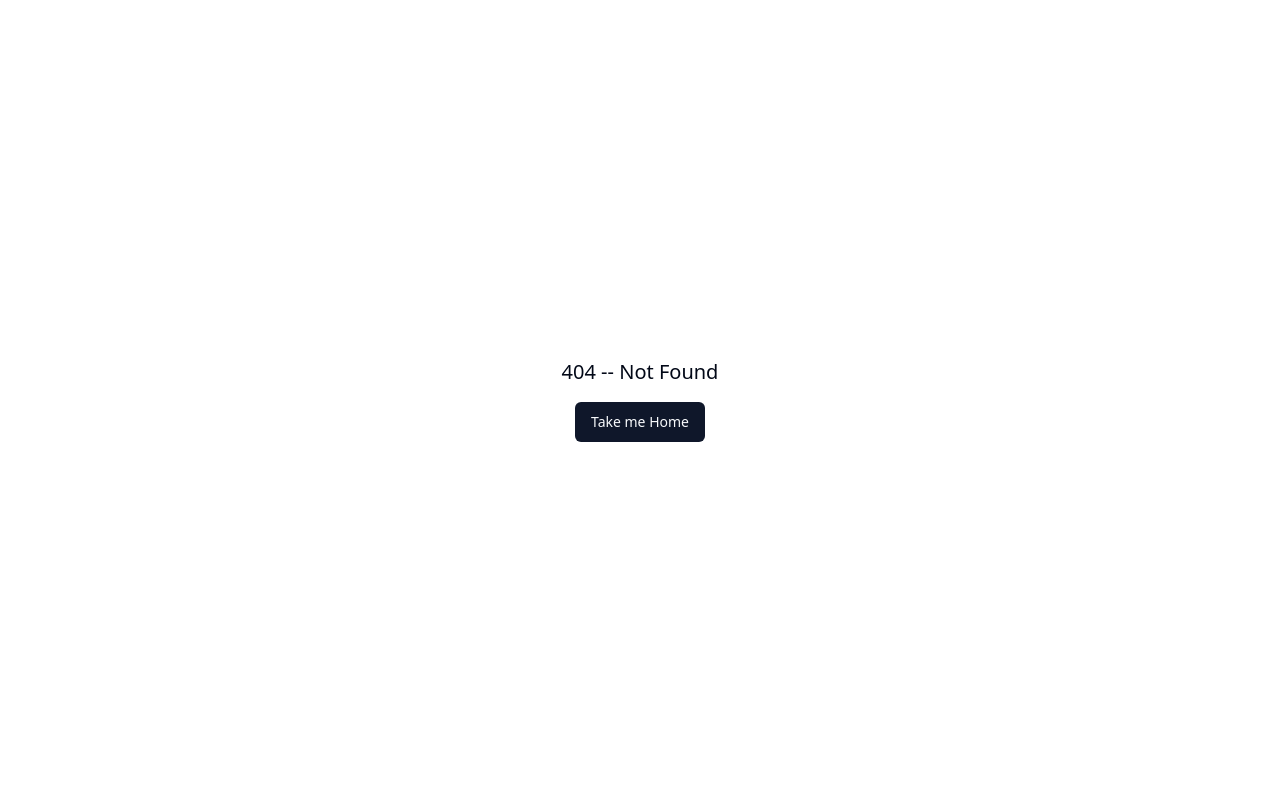
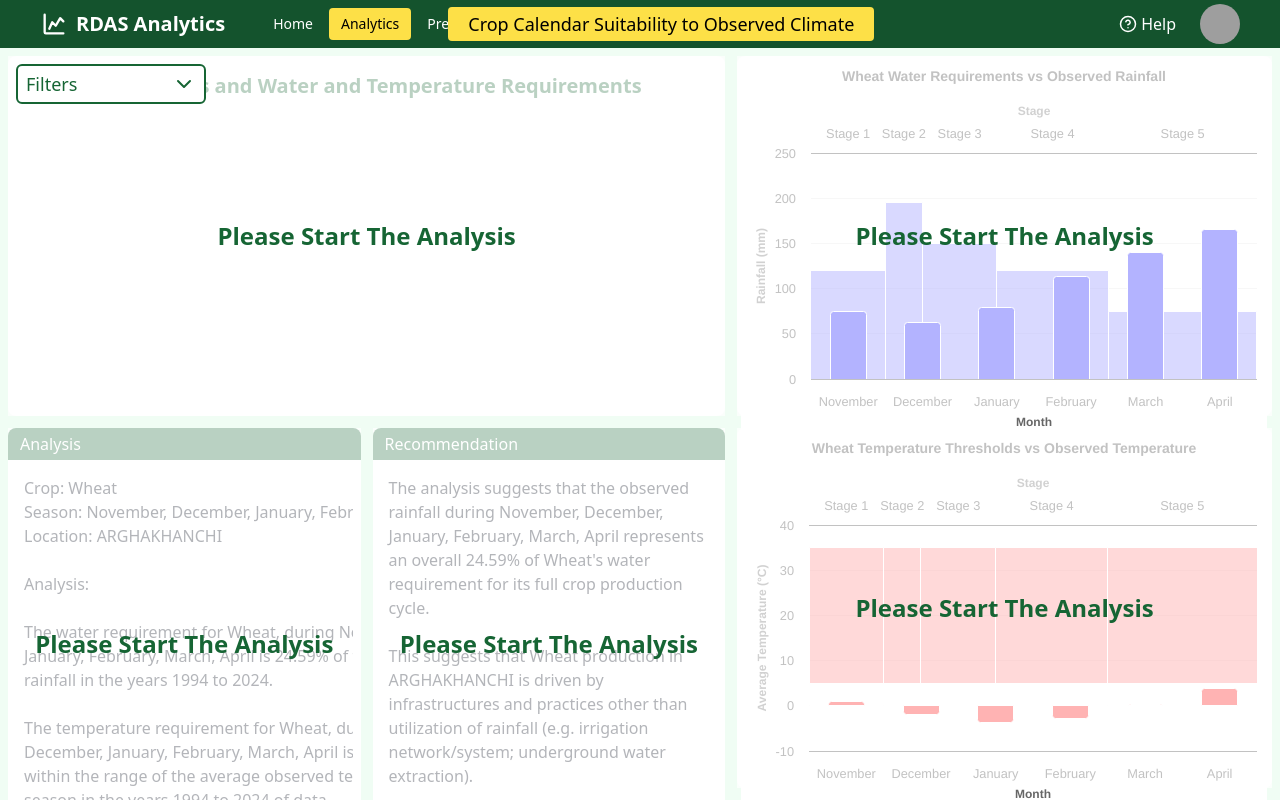
Before and after one commit to aman-RIMES/rdas-analytics-fe, a React (Vite) app: page /analytics-crop in a window 1280 px wide. Before the commit this address had no page. Built offline with nearby package versions, Linux system fonts and the light colour scheme; grey boxes are pictures that could not be loaded; what ldrs would draw is missing.

Commit message:
(feat) highlight navbar menu depending on what tool is currently in use

```diff
--- a/src/App.tsx
+++ b/src/App.tsx
@@ -35,11 +35,11 @@ function App() {
           element: <ElNinoAnalytics />,
         },
         {
-          path: "/land-use",
+          path: "/analytics-land",
           element: <LandUse />,
         },
         {
-          path: "/temps",
+          path: "/predictive-temps",
           element: <TempS />,
         },
         {
@@ -47,7 +47,7 @@ function App() {
           element: <PredictiveTools />,
         },
         {
-          path: "/crop-tools/",
+          path: "/analytics-crop/",
           element: <CropTools />,
         },
         {
--- a/src/components/menuBar.tsx
+++ b/src/components/navMenuBar.tsx
@@ -13,9 +13,6 @@ export function NavMenubar() {
     <Menubar className="bg-transparent border-0 ">
       <NavLink
         className={cn(
-          location.pathname === "/predictive-tools"
-            ? "text-foreground"
-            : "text-foreground/50",
           "transition-colors hover:text-foreground/80 text-md font-medium text-white hover:bg-yellow-300 rounded-sm px-3 py-[6px]"
         )}
         to="//rdas.rimes.int"
@@ -23,19 +20,27 @@ export function NavMenubar() {
         Home
       </NavLink>
       <MenubarMenu>
-        <MenubarTrigger className="">Analytics</MenubarTrigger>
+        <MenubarTrigger
+          className={cn(
+            (location.pathname.startsWith("/analytics-") ||
+              location.pathname === "/elnino-analytics") &&
+              "data-[state=closed]:bg-yellow-300 data-[state=closed]:text-black"
+          )}
+        >
+          Analytics
+        </MenubarTrigger>
         <MenubarContent className="bg-green-700 text-white border-0 p-2">
           <NavLink to="/elnino-analytics">
             <MenubarItem className="font-medium text-sm ">
               El Nino and Local Climate
             </MenubarItem>
           </NavLink>
-          <NavLink to="/crop-tools">
+          <NavLink to="/analytics-crop">
             <MenubarItem className="font-medium text-sm ">
               Crop Calendar Suitability to Observed Climate
             </MenubarItem>
           </NavLink>
-          <NavLink to="/land-use">
+          <NavLink to="/analytics-land">
             <MenubarItem className="font-medium text-sm ">
               Land Use & Land Cover Change
             </MenubarItem>
@@ -45,7 +50,15 @@ export function NavMenubar() {
         </MenubarContent>
       </MenubarMenu>
       <MenubarMenu>
-        <MenubarTrigger className="">Predictive Tools</MenubarTrigger>
+        <MenubarTrigger
+          className={cn(
+            (location.pathname.startsWith("/predictive-") ||
+              location.pathname === "/predictive-tools") &&
+              "data-[state=closed]:bg-yellow-300 data-[state=closed]:text-black"
+          )}
+        >
+          Predictive Tools
+        </MenubarTrigger>
         <MenubarContent className="bg-green-700 text-white border-0 p-2">
           <NavLink to="/predictive-tools">
             <MenubarItem className="font-medium text-sm ">
@@ -53,7 +66,7 @@ export function NavMenubar() {
             </MenubarItem>
             {/* <MenubarSeparator className="bg-yellow-300" /> */}
           </NavLink>
-          <NavLink to="/temps">
+          <NavLink to="/predictive-temps">
             <MenubarItem className="font-medium text-sm ">TempS</MenubarItem>
           </NavLink>
         </MenubarContent>
--- a/src/components/navbar.tsx
+++ b/src/components/navbar.tsx
@@ -13,7 +13,7 @@ import {
 } from "./ui/sheet";
 import { Sidebar } from "./sidebar";
 import { ScrollArea } from "./ui/scroll-area";
-import { NavMenubar } from "./menuBar";
+import { NavMenubar } from "./navMenuBar";
 import { routeDefinitions } from "@/constants";
 export default function NavBar() {
   const location = useLocation();
--- a/src/constants.ts
+++ b/src/constants.ts
@@ -437,11 +437,11 @@ export const geoJsonStructure = {
 };
 
 export const routeDefinitions = {
-  "/crop-tools": "Crop Calendar Suitability to Observed Climate",
+  "/analytics-crop": "Crop Calendar Suitability to Observed Climate",
   "/predictive-tools": "El Nino Impacts Prediction",
   "/elnino-analytics": "El Nino and Local Climate",
-  "/land-use": "Land Use & Land Cover Change",
-  "/temps": "TempS",
+  "/analytics-land": "Land Use & Land Cover Change",
+  "/predictive-temps": "TempS",
 };
 
 export const Indicators = {
```
